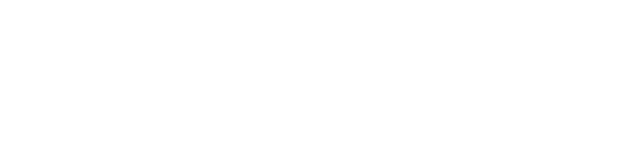
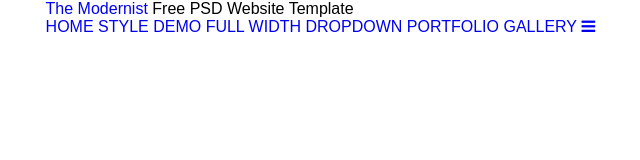
Before and after one commit to idnyaneshwaraxioned/Modernist, a plain HTML site: page index.html in a window 1280 px wide. Shown: the whole page, without its empty margins (44-684 px from the left). Drawn offline with Linux system fonts and the light colour scheme.

Commit message:
Header html done

```diff
--- a/index.html
+++ b/index.html
@@ -30,9 +30,26 @@
   <div class="container">
     <!--header section start-->
     <header>
-
+      <div class="wrapper">
+        <h1 class="logo">
+          <a href="#FIXME">The Modernist</a>
+          <span>Free PSD Website Template</span>
+        </h1>
+        <nav>
+          <ul class="menu">
+            <li class="menu-item"><a href="#FIXME" title="Home" target="_blank">HOME</a></li>
+            <li class="menu-item"><a href="#FIXME" title="Style Demo" target="_blank">STYLE DEMO</a></li>
+            <li class="menu-item"><a href="#FIXME" title="Full Width" target="_blank">FULL WIDTH</a></li>
+            <li class="menu-item"><a href="#FIXME" title="Dropdown" target="_blank">DROPDOWN</a></li>
+            <li class="menu-item"><a href="#FIXME" title="Portfolio" target="_blank">PORTFOLIO</a></li>
+            <li class="menu-item"><a href="#FIXME" title="Gallery" target="_blank">GALLERY</a></li>
+            <li class="menu-item"><a href="#FIXME" title="Humburger"><i class="fa fa-bars"></i></a></li>
+          </ul>
+        </nav>
+      </div>
     </header>
     <!--header section start-->
+
     <!--main section start-->
     <main>
 
```
